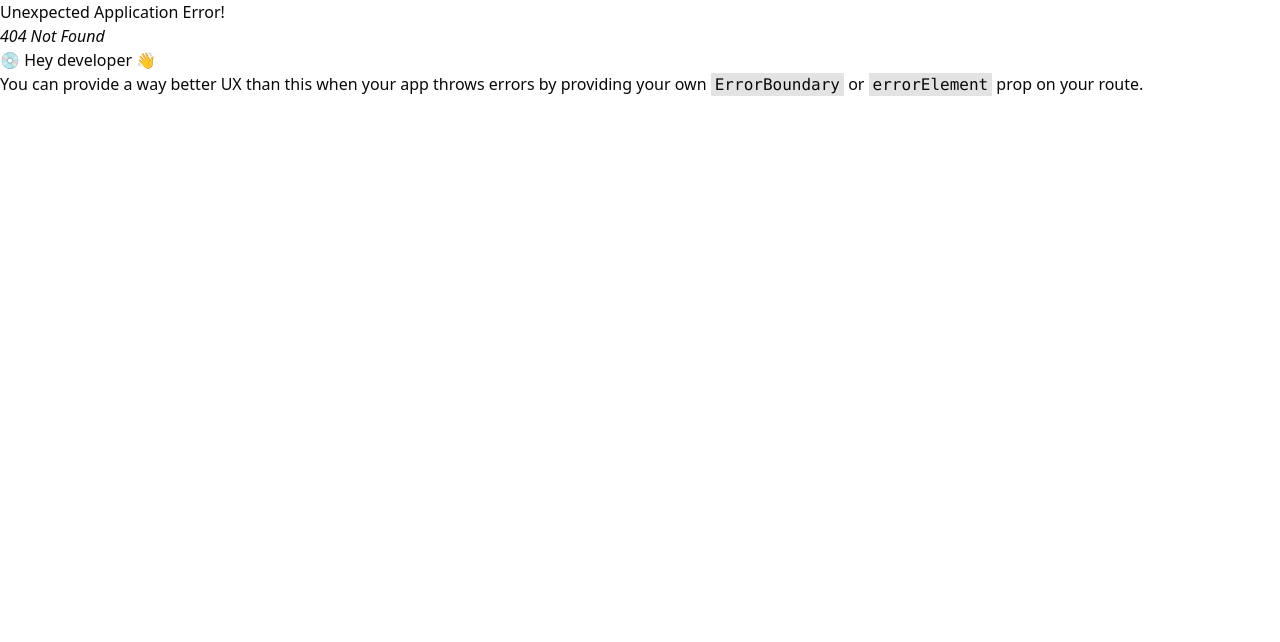
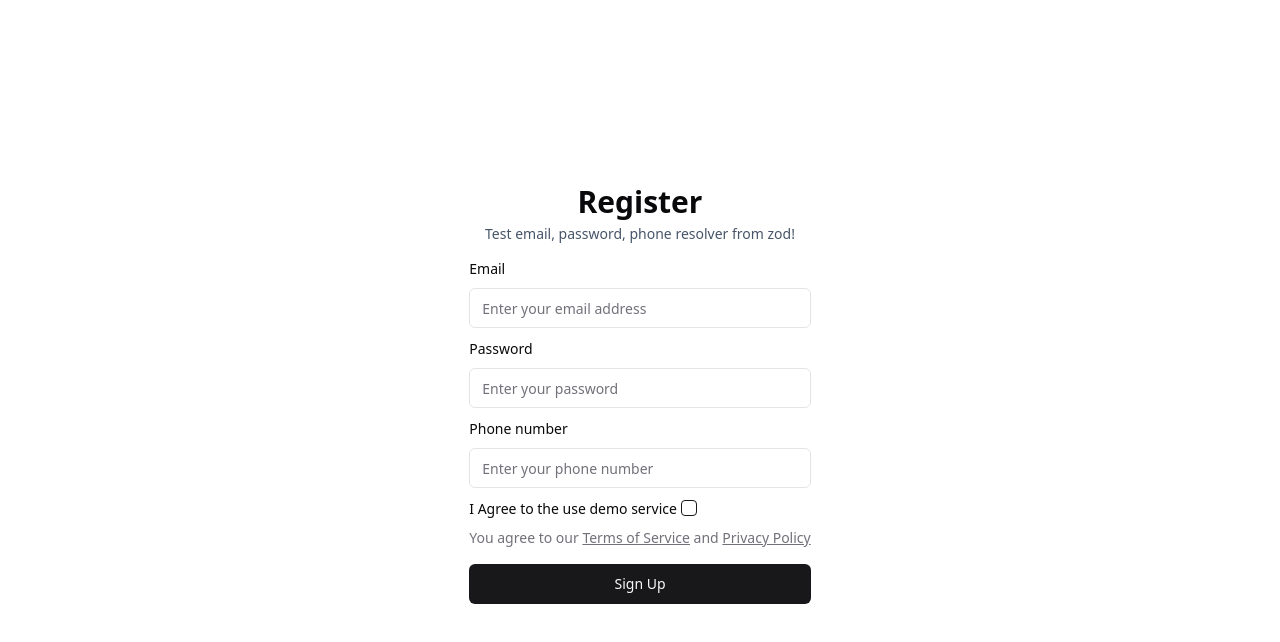
Before and after one commit to shleecloud/tailwind-dashboard, a React (Vite) app: page /register in a window 1280 px wide. Before the commit this address had no page. Shown: the top 642 px of the page. Built offline with nearby package versions, Linux system fonts and the light colour scheme.

Commit message:
style: create register page

```diff
--- a/package.json
+++ b/package.json
@@ -11,6 +11,7 @@
   },
   "dependencies": {
     "@hookform/resolvers": "^3.3.4",
+    "@radix-ui/react-checkbox": "^1.0.4",
     "@radix-ui/react-label": "^2.0.2",
     "@radix-ui/react-slot": "^1.0.2",
     "@radix-ui/react-toast": "^1.1.5",
--- /dev/null
+++ b/src/components/ui/checkbox.jsx
@@ -0,0 +1,22 @@
+import * as React from "react"
+import * as CheckboxPrimitive from "@radix-ui/react-checkbox"
+import { Check } from "lucide-react"
+
+import { cn } from "@/lib/utils"
+
+const Checkbox = React.forwardRef(({ className, ...props }, ref) => (
+  <CheckboxPrimitive.Root
+    ref={ref}
+    className={cn(
+      "peer h-4 w-4 shrink-0 rounded-sm border border-primary ring-offset-background focus-visible:outline-none focus-visible:ring-2 focus-visible:ring-ring focus-visible:ring-offset-2 disabled:cursor-not-allowed disabled:opacity-50 data-[state=checked]:bg-primary data-[state=checked]:text-primary-foreground",
+      className
+    )}
+    {...props}>
+    <CheckboxPrimitive.Indicator className={cn("flex items-center justify-center text-current")}>
+      <Check className="h-4 w-4" />
+    </CheckboxPrimitive.Indicator>
+  </CheckboxPrimitive.Root>
+))
+Checkbox.displayName = CheckboxPrimitive.Root.displayName
+
+export { Checkbox }
--- a/src/main.jsx
+++ b/src/main.jsx
@@ -11,6 +11,7 @@ import {
 import App from "./pages/App";
 import Login from "./pages/Login";
 import { Toaster } from "./components/ui/toaster";
+import Register from "./pages/Register";
 
 const router = createBrowserRouter(
   createRoutesFromElements(
@@ -24,6 +25,7 @@ const router = createBrowserRouter(
     >
       <Route element={<App />} path="/" />
       <Route element={<Login />} path="/login" />
+      <Route element={<Register />} path="register" />
     </Route>,
   ),
 );
--- a/src/pages/Login.jsx
+++ b/src/pages/Login.jsx
@@ -1,6 +1,12 @@
 import { Button } from "@/components/ui/button";
 import { Input } from "@/components/ui/input";
-import { Form, FormControl, FormField, FormItem } from "@/components/ui/form";
+import {
+  Form,
+  FormControl,
+  FormField,
+  FormItem,
+  FormLabel,
+} from "@/components/ui/form";
 import { useForm } from "react-hook-form";
 import { useToast } from "@/components/ui/use-toast";
 
@@ -23,7 +29,7 @@ export default function Login() {
 
   return (
     <div
-      className="h-full relative flex-col items-center justify-center grid" // lg:max-w-none lg:grid-cols-2 lg:px-0"
+      className="h-full relative items-center justify-center grid" // lg:max-w-none lg:grid-cols-2 lg:px-0"
     >
       <a
         className="inline-flex items-center justify-center whitespace-nowrap rounded-md text-sm font-medium transition-colors focus-visible:outline-none focus-visible:ring-1 focus-visible:ring-ring disabled:pointer-events-none disabled:opacity-50 hover:bg-accent hover:text-accent-foreground h-9 px-4 py-2 absolute right-4 top-4 md:right-8 md:top-8"
@@ -32,7 +38,6 @@ export default function Login() {
         Login
       </a>
       <div className="mx-auto flex w-full flex-col justify-center space-y-6 sm:w-[375px]">
-        <div className="mx-auto flex flex-col items-center justify-center space-y-4">
         <div className="flex flex-col space-y-3 text-center">
           <h1 className="text-3xl font-bold">Welcome Back</h1>
           <p className="text-sm text-slate-600">
@@ -51,6 +56,7 @@ export default function Login() {
               type="email"
               render={({ field }) => (
                 <FormItem>
+                  <FormLabel>email</FormLabel>
                   <FormControl>
                     <Input
                       id="email"
@@ -68,6 +74,7 @@ export default function Login() {
               type="password"
               render={({ field }) => (
                 <FormItem>
+                  <FormLabel>password</FormLabel>
                   <FormControl>
                     <Input
                       id="password"
@@ -95,7 +102,7 @@ export default function Login() {
             </p>
           </form>
         </Form>
-          <div className="relative w-full">
+        <div className="relative w-full py-3">
           <div className="absolute inset-0 flex items-center">
             <div className="absolute inset-0 flex items-center">
               <span className="w-full border-t" />
@@ -119,6 +126,5 @@ export default function Login() {
         </div>
       </div>
     </div>
-    </div>
   );
 }
--- /dev/null
+++ b/src/pages/Register.jsx
@@ -0,0 +1,139 @@
+import { useForm } from "react-hook-form";
+import {
+  Form,
+  FormControl,
+  FormField,
+  FormItem,
+  FormLabel,
+  FormMessage,
+  FormDescription,
+} from "@/components/ui/form";
+import { Button } from "@/components/ui/button";
+import { Input } from "@/components/ui/input";
+import { Checkbox } from "@/components/ui/checkbox";
+
+export default function Register() {
+  const form = useForm({
+    defaultValues: {
+      email: "",
+      password: "",
+      phone: "",
+      approve: false,
+    },
+  });
+
+  function onSubmit(data) {
+    console.log(data);
+  }
+
+  return (
+    <div className="h-full relative items-center justify-center grid">
+      <div className="">
+        <div className="flex flex-col space-y-1 text-center">
+          <h1 className="text-3xl font-bold">Register</h1>
+          <p className="text-sm text-slate-600">
+            Test email, password, phone resolver from zod!
+          </p>
+        </div>
+        <Form {...form}>
+          <form
+            className="flex flex-col gap-2 my-3 w-full"
+            onSubmit={form.handleSubmit(onSubmit)}
+          >
+            <FormField
+              control={form.control}
+              name="email"
+              label="Email"
+              type="email"
+              render={({ field }) => (
+                <FormItem>
+                  <FormLabel>Email</FormLabel>
+                  <FormControl>
+                    <Input
+                      id="email"
+                      placeholder="Enter your email address"
+                      {...field}
+                    />
+                  </FormControl>
+                  <FormMessage />
+                </FormItem>
+              )}
+            />
+            <FormField
+              control={form.control}
+              name="password"
+              label="Password"
+              type="password"
+              render={({ field }) => (
+                <FormItem>
+                  <FormLabel>Password</FormLabel>
+                  <FormControl>
+                    <Input
+                      id="password"
+                      placeholder="Enter your password"
+                      type="password"
+                      {...field}
+                    />
+                  </FormControl>
+                  <FormMessage />
+                </FormItem>
+              )}
+            />
+
+            <FormField
+              control={form.control}
+              name="phone"
+              label="phone"
+              type="tel"
+              render={({ field }) => (
+                <FormItem>
+                  <FormLabel>Phone number</FormLabel>
+                  <FormControl>
+                    <Input
+                      id="phone"
+                      placeholder="Enter your phone number"
+                      type="tel"
+                      {...field}
+                    />
+                  </FormControl>
+                  <FormMessage />
+                </FormItem>
+              )}
+            />
+
+            <FormField
+              control={form.control}
+              name="approve"
+              label="approve"
+              type="checkbox"
+              render={({ field }) => (
+                <FormItem className="relative">
+                  <FormLabel className="mr-1">
+                    I Agree to the use demo service
+                  </FormLabel>
+                  <FormControl className="absolute -top-1">
+                    <Checkbox {...field} />
+                  </FormControl>
+                  <FormDescription>
+                    You agree to our{" "}
+                    <span className="underline cursor-pointer">
+                      Terms of Service
+                    </span>
+                    {" and "}
+                    <span className="underline cursor-pointer">
+                      Privacy Policy
+                    </span>
+                  </FormDescription>
+                </FormItem>
+              )}
+            />
+
+            <Button className="w-full mt-2" type="submit">
+              Sign Up
+            </Button>
+          </form>
+        </Form>
+      </div>
+    </div>
+  );
+}
```
Also changed, not shown: 1 other file (tests, documents, lock files or other folders). Lines whose indentation alone changed are shown as unchanged.
